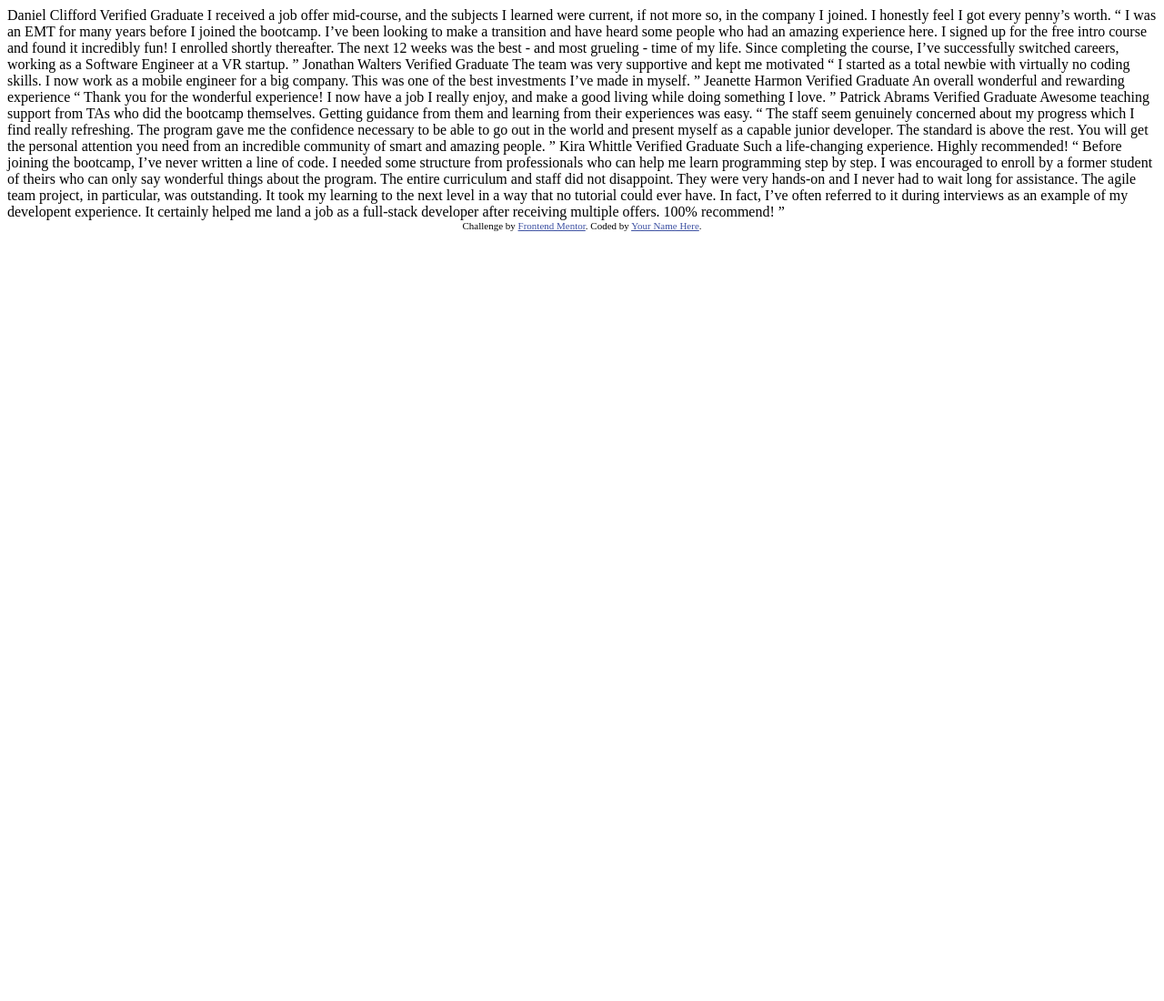
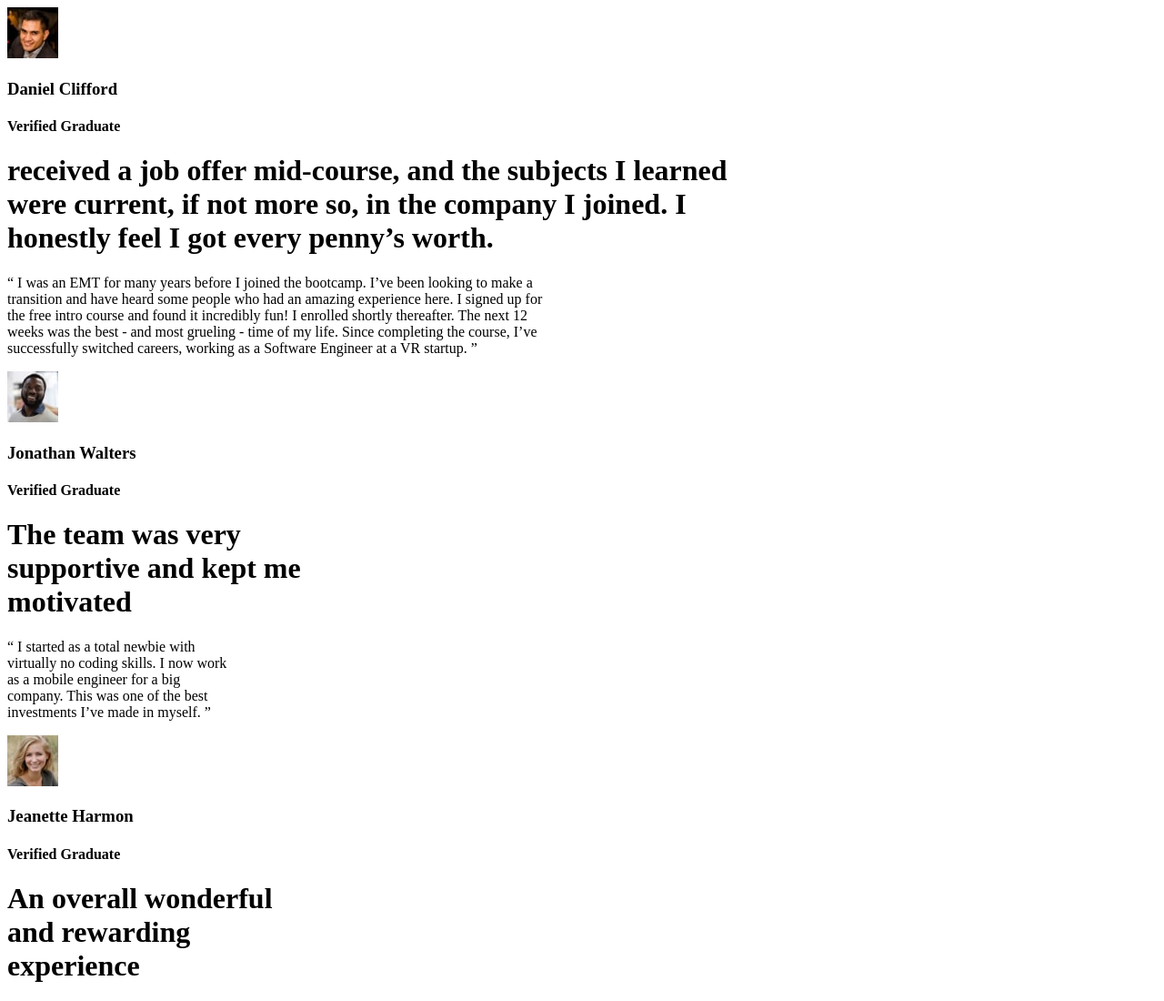
Before and after one commit to renangasparalvescabral/grade-de-depoimentos, a plain HTML site: page index.html in a window 1280 px wide. Shown: the top 1100 px of the page at 91% size. Before the commit the page ends 800 px from the top, so only its background shows below. Drawn offline with Linux system fonts and the light colour scheme.

Commit message:
Parte 1 - configuração html

```diff
--- /dev/null
+++ b/index.css
@@ -0,0 +1,7 @@
+@charset "UTF-8";
+
+.attribution {
+     font-size: 11px; text-align: center; }
+
+.attribution a {
+     color: hsl(228, 45%, 44%); }
--- a/index.html
+++ b/index.html
@@ -2,75 +2,162 @@
 <html lang="en">
 <head>
   <meta charset="UTF-8">
-  <meta name="viewport" content="width=device-width, initial-scale=1.0"> <!-- displays site properly based on user's device -->
+  <meta name="viewport" content="width=device-width, initial-scale=1.0">
+  <link rel="icon" type="image/png" sizes="32x32" href="./images/logo.jpg">
+  <link rel="stylesheet" type="text/css" href="index.css">
+  <title> Depoimentos </title>
 
-  <link rel="icon" type="image/png" sizes="32x32" href="./images/favicon-32x32.png">
+<!--
+  ## Colors:
+  Moderate violet: hsl(263, 55%, 52%)
+Very dark grayish blue: hsl(217, 19%, 35%)
+Very dark blackish blue: hsl(219, 29%, 14%)
+White: hsl(0, 0%, 100%)
 
-  <title>Frontend Mentor | [Challenge Name Here]</title>
+### Neutral:
+Light gray: hsl(0, 0%, 81%)
+Light grayish blue: hsl(210, 46%, 95%)
 
-  <!-- Feel free to remove these styles or customise in your own stylesheet 👍 -->
-  <style>
-    .attribution { font-size: 11px; text-align: center; }
-    .attribution a { color: hsl(228, 45%, 44%); }
-  </style>
+Note for text colors:
+1. "Verified Graduate" has the same color as the person's name with 50% opacity
+2. Review paragraphs inside the quotations have the same color as well, but are at 70% opacity
+
+### Body Copy
+
+- Font size: 13px
+
+### Font:
+- Family: [Barlow Semi Condensed](https://fonts.google.com/specimen/Barlow+Semi+Condensed)
+- Weights: 500, 600
+-->
+
+
+
+
+<style></style>
 </head>
 <body>
-  Daniel Clifford
-  Verified Graduate
 
-  I received a job offer mid-course, and the subjects I learned were current, if not more so,
-  in the company I joined. I honestly feel I got every penny’s worth.
+  <main>
 
-  “ I was an EMT for many years before I joined the bootcamp. I’ve been looking to make a
-  transition and have heard some people who had an amazing experience here. I signed up
-  for the free intro course and found it incredibly fun! I enrolled shortly thereafter.
-  The next 12 weeks was the best - and most grueling - time of my life. Since completing
-  the course, I’ve successfully switched careers, working as a Software Engineer at a VR startup. ”
+        <div class="container-Daniel">
+          <div class="class-img-Daniel">
+              <img src="./images/image-daniel.jpg" alt="image-daniel">
+          </div>
+          <div class="class-nome">
+              <h3> Daniel Clifford </h3>
+              <h4> Verified Graduate </h4>
+          </div>
+          <div class="class-text">
+              <h1> received a job offer mid-course, and the subjects I learned<br>
+                were current, if not more so, in the company I joined. I<br>
+                honestly feel I got every penny’s worth.</h1>
+              <p>“ I was an EMT for many years before I joined the bootcamp. I’ve been looking to make a<br>
+                transition and have heard some people who had an amazing experience here. I signed up for<br>
+                the free intro course and found it incredibly fun! I enrolled shortly thereafter. The next 12<br>
+                weeks was the best - and most grueling - time of my life. Since completing the course, I’ve<br>
+                successfully switched careers, working as a Software Engineer at a VR startup. ”</p>
+          </div>
+        </div>
 
-  Jonathan Walters
-  Verified Graduate
+        <div class="container-Jonathan">
+          <div class="class-img-Jonathan">
+            <img src="./images/image-jonathan.jpg" alt="image-jonathan">
+          </div>
+          <div class="class-nome">
+            <h3>Jonathan Walters</h3>
+            <h4>Verified Graduate</h4>
+          </div>
+          <div class="class-text">
+            <h1>The team was very<br>
+                supportive and kept me<br>
+                motivated</h1>
+            <p>“ I started as a total newbie with<br>
+              virtually no coding skills. I now work<br>
+              as a mobile engineer for a big<br>
+              company. This was one of the best<br>
+              investments I’ve made in myself. ”</p>
+          </div>
+        </div>
 
-  The team was very supportive and kept me motivated
 
-  “ I started as a total newbie with virtually no coding skills. I now work as a mobile engineer
-  for a big company. This was one of the best investments I’ve made in myself. ”
+        <div class="container-Jeanette">
+          <div class="class-img-Jeanette">
+            <img src="./images/image-jeanette.jpg" alt="">
+          </div>
+          <div class="class-nome">
+            <h3>Jeanette Harmon</h3>
+            <h4>Verified Graduate</h4>
+          </div>
+          <div class="class-text">
+            <h1>An overall wonderful<br>
+                and rewarding<br>
+                experience</h1>
+            <p>“ Thank you for the wonderful<br>
+              experience! I now have a job I really<br>
+              enjoy, and make a good living while<br>
+              doing something I love. ”</p>
+          </div>
+        </div>
 
-  Jeanette Harmon
-  Verified Graduate
+        <div class="container-Patrick">
+          <div class="class-img-Patrick">
+            <img src="./images/image-patrick.jpg" alt="">
+          </div>
+          <div class="class-nome">
+            <h3>Patrick Abrams</h3>
+            <h4>Verified Graduate</h4>
+          </div>
+          <div class="class-text">
+            <h1>Awesome teaching support from TAs who did the bootcamp<br>
+                themselves. Getting guidance from them and learning from<br>
+                their experiences was easy.</h1>
+            <p> “ The staff seem genuinely concerned about my progress which I find really refreshing. The<br>
+                program gave me the confidence necessary to be able to go out in the world and present<br>
+                myself as a capable junior developer. The standard is above the rest. You will get the<br>
+                personal attention you need from an incredible community of smart and amazing people. ”</p>
+          </div>
+        </div>
 
-  An overall wonderful and rewarding experience
-
-  “ Thank you for the wonderful experience! I now have a job I really enjoy, and make a good living
-  while doing something I love. ”
-
-  Patrick Abrams
-  Verified Graduate
-
-  Awesome teaching support from TAs who did the bootcamp themselves. Getting guidance from them and
-  learning from their experiences was easy.
-
-  “ The staff seem genuinely concerned about my progress which I find really refreshing. The program
-  gave me the confidence necessary to be able to go out in the world and present myself as a capable
-  junior developer. The standard is above the rest. You will get the personal attention you need from
-  an incredible community of smart and amazing people. ”
-
-  Kira Whittle
-  Verified Graduate
-
-  Such a life-changing experience. Highly recommended!
-
-  “ Before joining the bootcamp, I’ve never written a line of code. I needed some structure from
-  professionals who can help me learn programming step by step. I was encouraged to enroll by a former
-  student of theirs who can only say wonderful things about the program. The entire curriculum and staff
-  did not disappoint. They were very hands-on and I never had to wait long for assistance. The agile team
-  project, in particular, was outstanding. It took my learning to the next level in a way that no tutorial
-  could ever have. In fact, I’ve often referred to it during interviews as an example of my developent
-  experience. It certainly helped me land a job as a full-stack developer after receiving multiple offers.
-  100% recommend! ”
-
-  <div class="attribution">
-    Challenge by <a href="https://www.frontendmentor.io?ref=challenge" target="_blank">Frontend Mentor</a>.
-    Coded by <a href="#">Your Name Here</a>.
+  <div class="container-Kira">
+    <div class="class-img">
+      <img src="./images/image-kira.jpg" alt="image-kira">
+    </div>
+    <div class="class-nome">
+      <h3>Kira Whittle</h3>
+      <h4>Verified Graduate</h4>
+    </div>
+    <div class="class-text">
+      <h1>Such a life-changing<br>
+         experience. Highly<br>
+         recommended!</h1>
+      <p> “ Before joining the bootcamp, I’ve<br>
+         never written a line of code. I needed<br>
+         some structure from professionals<br>
+         who can help me learn programming<br>
+         step by step. I was encouraged to<br>
+         enroll by a former student of theirs<br>
+         who can only say wonderful things<br>
+         about the program. The entire<br>
+         curriculum and staff did not<br>
+         disappoint. They were very hands-on<br>
+         and I never had to wait long for<br>
+         assistance. The agile team project, in<br>
+         particular, was outstanding. It took<br>
+         my learning to the next level in a way<br>
+         that no tutorial could ever have. In<br>
+         fact, I’ve often referred to it during<br>
+         interviews as an example of my<br>
+         developent experience. It certainly<br>
+         helped me land a job as a full-stack<br>
+         developer after receiving multiple<br>
+         offers. 100% recommend! ”</p>
+    </div>
   </div>
+        <div class="attribution">
+          <a href="https://www.frontendmentor.io?ref=challenge" target="_blank">Frontend Mentor</a>.
+          Coded by <a href="#">Your Name Here</a>.
+        </div>
+  </main>
 </body>
 </html>
```
Also changed, not shown: images/logo.jpg (added), 1 other file.
